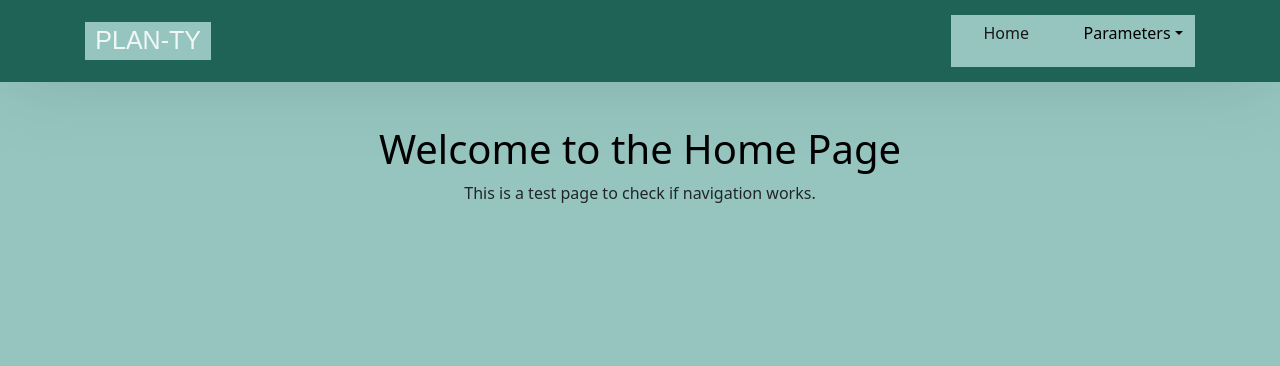
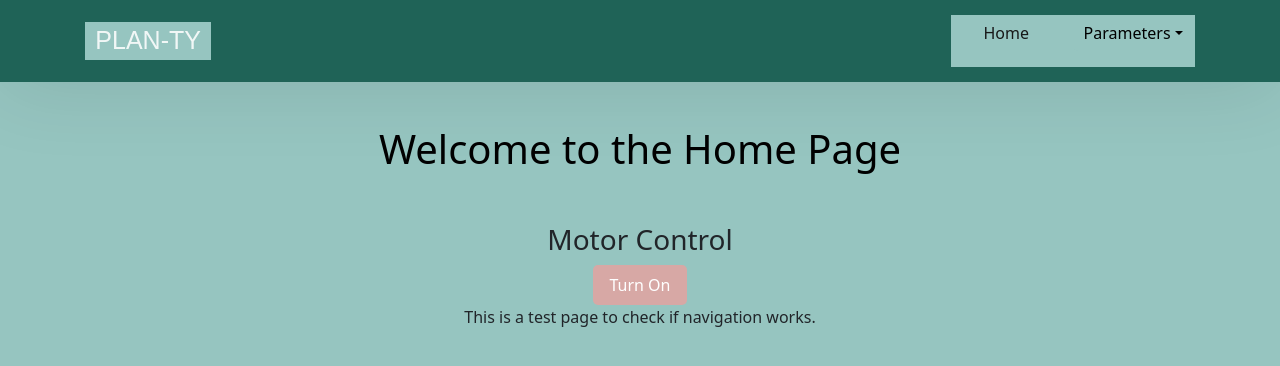
Before and after one commit to Plan-ty/plan-ty, a React (Create React App) app in the folder plan-ty/: page / in a window 1280 px wide. Shown: the top 366 px of the page. Built offline with nearby package versions, Linux system fonts and the light colour scheme; no server answers.

Commit message:
feature MotorToggle created

```diff
--- a/plan-ty/src/components/home/Home.jsx
+++ b/plan-ty/src/components/home/Home.jsx
@@ -1,9 +1,11 @@
 import React from "react";
+import MotorToggle from "../motorToggle/MotorToggle";
 
 const Home = () => {
   return (
     <div id="home">
       <h1>Welcome to the Home Page</h1>
+      <MotorToggle />
       <p>This is a test page to check if navigation works.</p>
     </div>
   );
--- /dev/null
+++ b/plan-ty/src/components/motorToggle/MotorToggle.css
@@ -0,0 +1,30 @@
+.motor-toggle {
+    text-align: center;
+    margin-top: 50px;
+  }
+
+  .motor-toggle button {
+    padding: 8px 16px;
+    font-size: 16px;
+    cursor: pointer;
+    border: none;
+    border-radius: 5px;
+  }
+
+  .motor-toggle button.on {
+    background-color: #6fc797;
+    color: white;
+  }
+  .motor-toggle button.on:hover{
+    background-color: #57a87a;
+
+  }
+
+  .motor-toggle button.off {
+    background-color: #d7a8a5;
+    color: white;
+  }
+  .motor-toggle button.off:hover{
+    background-color: #c49a97;
+
+  }
--- /dev/null
+++ b/plan-ty/src/components/motorToggle/MotorToggle.jsx
@@ -0,0 +1,74 @@
+import React, { useEffect, useState } from "react";
+import axios from "axios";
+import "./MotorToggle.css";
+
+//For testing with Json
+const API_URL = "https://jsonplaceholder.typicode.com";
+//replace with the real API URL:
+//const API_URL = 'http://backend-url/api';
+
+const MotorToggle = () => {
+  const [motorState, setMotorStateInternal] = useState(false);
+
+  const getMotorState = async () => {
+    try {
+      const response = await axios.get(`${API_URL}/posts/1`); // for testing
+      // const response = await axios.get(`${API_URL}/motor-state`);
+      return response.data;
+    } catch (error) {
+      console.error("Error fetching motor state:", error);
+      throw error;
+    }
+  };
+
+  const setMotorState = async (state) => {
+    try {
+      // Using JSONPlaceholder's /posts endpoint for testing
+      await axios.put(`${API_URL}/posts/1`, { userId: state ? 1 : null });
+      // const response = await axios.post(`${API_URL}/motor-state`, { state });
+      //or
+      // const response = await axios.put(`${API_URL}/motor/state`, { state });
+      //return response.data;
+    } catch (error) {
+      console.error("Error setting motor state:", error);
+      throw error;
+    }
+  };
+
+  useEffect(() => {
+    const fetchMotorState = async () => {
+      try {
+        const data = await getMotorState();
+        // Assuming the 'userId' field represents the motor state in the response data
+        setMotorStateInternal(Boolean(data.userId)); // Convert userId to boolean for motor state
+        //setMotorStateInternal(data.state);
+      } catch (error) {
+        console.error("Error fetching motor state:", error);
+      }
+    };
+
+    fetchMotorState();
+  }, []);
+
+  const handleToggle = async () => {
+    try {
+      const newState = !motorState;
+      await setMotorState(newState);
+      setMotorStateInternal(newState);
+      console.log(newState ? "Motor is turned on" : "Motor is turned off");
+    } catch (error) {
+      console.error("Error setting motor state:", error);
+    }
+  };
+
+  return (
+    <div className="motor-toggle">
+      <h3>Motor Control</h3>
+      <button className={motorState ? "on" : "off"} onClick={handleToggle}>
+        {motorState ? "Turn Off" : "Turn On"}
+      </button>
+    </div>
+  );
+};
+
+export default MotorToggle;
```
